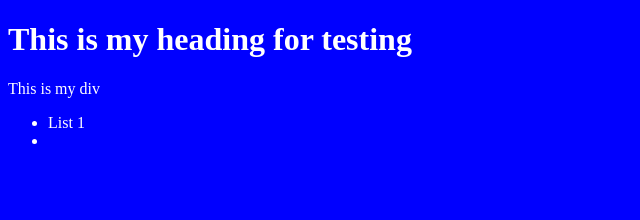
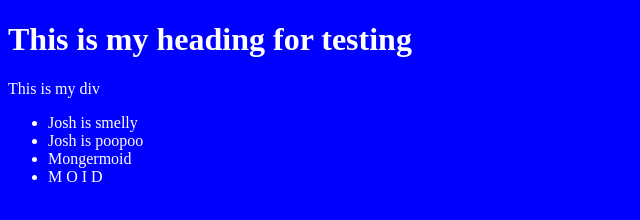
Before and after one commit to jlim61/breakout-room-github-test, a plain HTML site: page index.html in a window 1280 px wide. Shown: the whole page, without its empty margins (0-640 px from the left). Drawn offline with Linux system fonts and the light colour scheme.

Commit message:
Added straight facts

```diff
--- a/index.html
+++ b/index.html
@@ -10,8 +10,10 @@
     <h1>This is my heading for testing</h1>
     <div>This is my div</div>
         <ul>
-            <li>List 1</li>
-            <li></li>
+            <li>Josh is smelly</li>
+            <li>Josh is poopoo</li>
+            <li>Mongermoid</li>
+            <li>M O I D</li>
         </ul>
     <div></div>
     <div></div>
```
